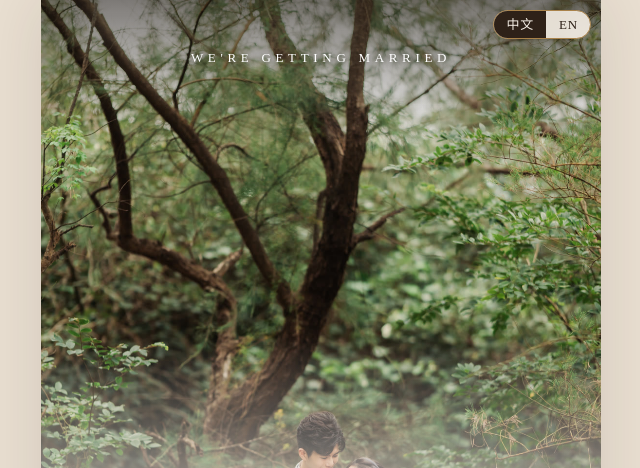
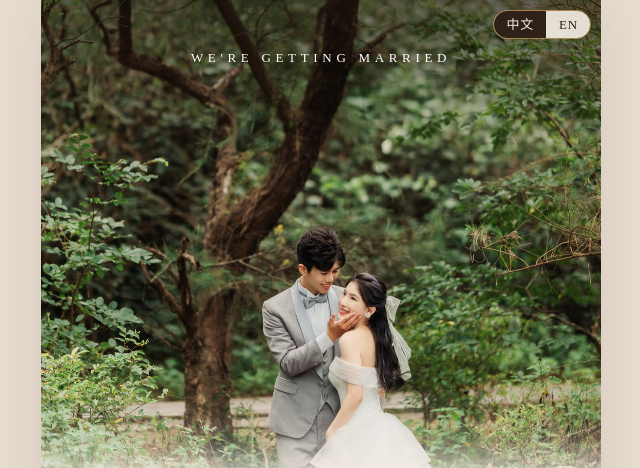
Before and after one commit to ned0729/wedding-invite, a plain HTML site: page index.html in a window 1280 px wide. Shown: the top 468 px of the page, without its empty margins (319-959 px from the left). Drawn offline with nearby package versions, Linux system fonts and the light colour scheme.

Commit message:
首頁：照片區上移並重做底部漸層，讓顏均翰名字不再被人物擋住

```diff
--- a/index.html
+++ b/index.html
@@ -37,8 +37,8 @@ body{background:var(--bg);color:var(--ink);font-family:var(--serif);font-weight:
 
 /* hero */
 .hero{position:relative;height:min(100svh,880px);min-height:660px;color:var(--ink)}
-.hero img{position:absolute;top:0;left:0;width:100%;height:76%;object-fit:cover;object-position:50% 40%;animation:slow 16s ease-out both}
-.hero::after{content:"";position:absolute;inset:0;background:linear-gradient(to bottom,rgba(246,239,230,0) 42%,rgba(246,239,230,.55) 60%,rgba(246,239,230,.92) 71%,var(--bg) 77%)}
+.hero img{position:absolute;top:0;left:0;width:100%;height:calc(100% - 300px);object-fit:cover;object-position:50% 80%;animation:slow 16s ease-out both}
+.hero::after{content:"";position:absolute;left:0;right:0;bottom:0;height:420px;background:linear-gradient(to bottom,rgba(246,239,230,0) 0,rgba(246,239,230,.06) 30px,rgba(246,239,230,.25) 60px,rgba(246,239,230,.6) 85px,rgba(246,239,230,.88) 100px,rgba(246,239,230,.95) 110px,var(--bg) 120px)}
 .hero::before{content:"";position:absolute;z-index:1;top:0;left:0;right:0;height:150px;background:linear-gradient(to bottom,rgba(20,14,8,.55),rgba(20,14,8,0))}
 .hero .top{position:absolute;z-index:2;top:0;left:0;right:0;padding:46px 24px 0;text-align:center;letter-spacing:.36em;font-size:13px;color:#fff;text-shadow:0 1px 8px rgba(0,0,0,.5)}
 .hero .names{position:absolute;z-index:2;left:0;right:0;bottom:92px;text-align:center;padding:0 20px}
```
